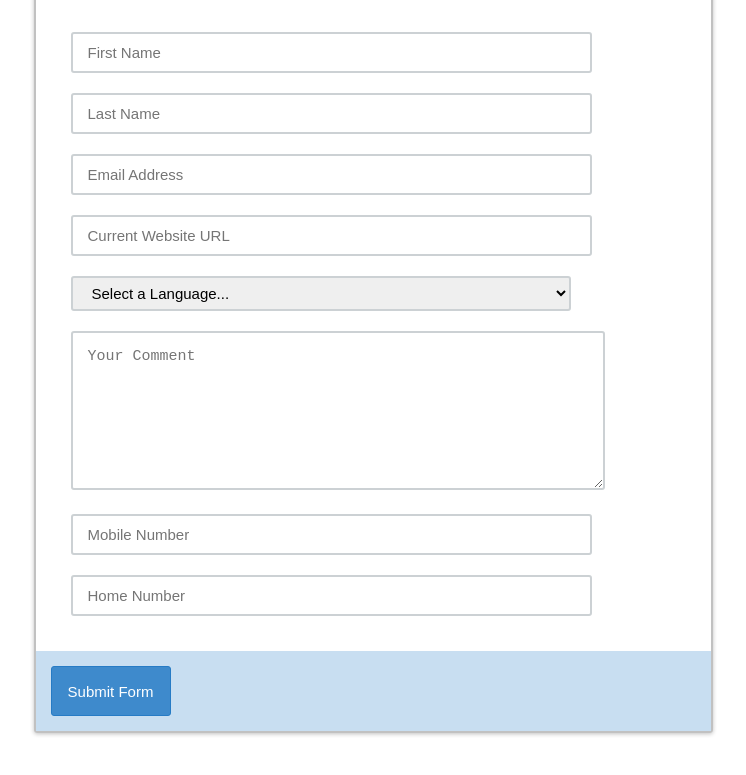
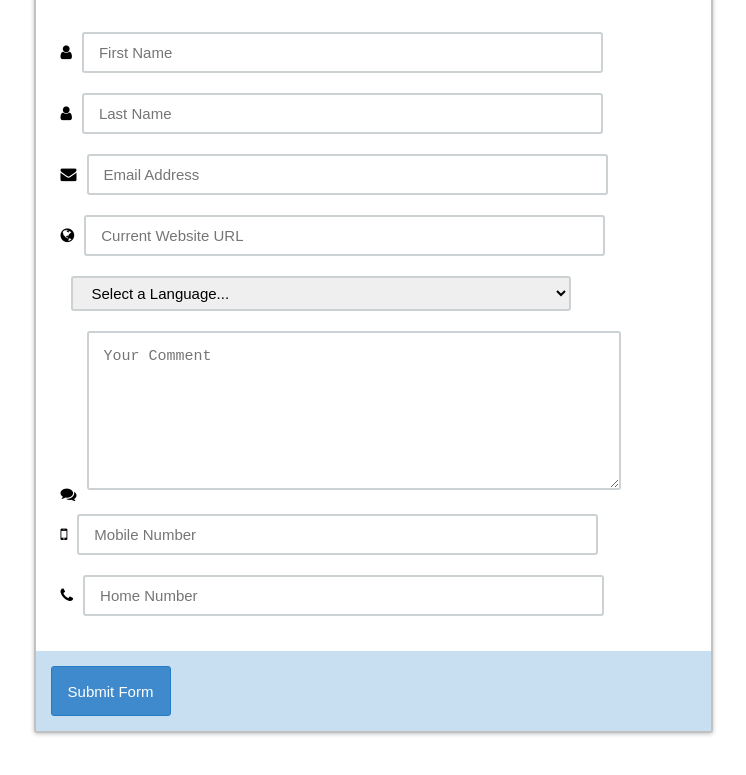
Before and after one commit to dakotachantz/form-builder, a plain HTML site: page index.html in a window 1280 px wide. Shown: the part 155-930 px from the top of the page, without its empty margins (267-1013 px from the left). Drawn offline with Linux system fonts and the light colour scheme.

Commit message:
created new divs, spans and classes. Added icons to side of form elements

```diff
--- a/main.js
+++ b/main.js
@@ -103,6 +103,22 @@ for (let i = 0; i < formData.length; i++) {
   let input = document.createElement("input");
   let select = document.createElement("select");
   let textArea = document.createElement("textarea");
+  let div = document.createElement("div");
+  let span = document.createElement("span");
+  let icon = document.createElement("i");
+
+
+
+  for (let k = 0; k < formData.length; k++) {
+    var halfIcon = formData[i].icon
+    icon.setAttribute("class", "fa " + halfIcon);
+    div.setAttribute("class", "input-group");
+    span.setAttribute("class", "input-group-addon");
+
+    span.appendChild(icon);
+    div.appendChild(span);
+
+  }
 
   for (let property in formData[i]) {
     if (formData[i].type === "text" || formData[i].type === "tel" || formData[i].type === "email") {
@@ -110,14 +126,20 @@ for (let i = 0; i < formData.length; i++) {
 
       input.placeholder = formData[i].label;
       input.setAttribute(property, value);
-      fieldsContent.appendChild(input);
+      input.setAttribute("class", "form-control");
+      div.appendChild(input);
+      fieldsContent.appendChild(div);
+
+
     }
     else if (formData[i].type === "textarea") {
       let value = formData[i][property];
 
       textArea.placeholder = formData[i].label;
       textArea.setAttribute(property, value);
-      fieldsContent.appendChild(textArea);
+
+      div.appendChild(textArea);
+      fieldsContent.appendChild(div);
     }
   }
   if (formData[i].type === "select") {
@@ -134,6 +156,7 @@ for (let i = 0; i < formData.length; i++) {
 
       select.appendChild(options);
     }
-    fieldsContent.appendChild(select);
+    div.appendChild(select);
+    fieldsContent.appendChild(div);
   }
 }
```
Also changed, not shown: index.html (+0 -1 lines).
